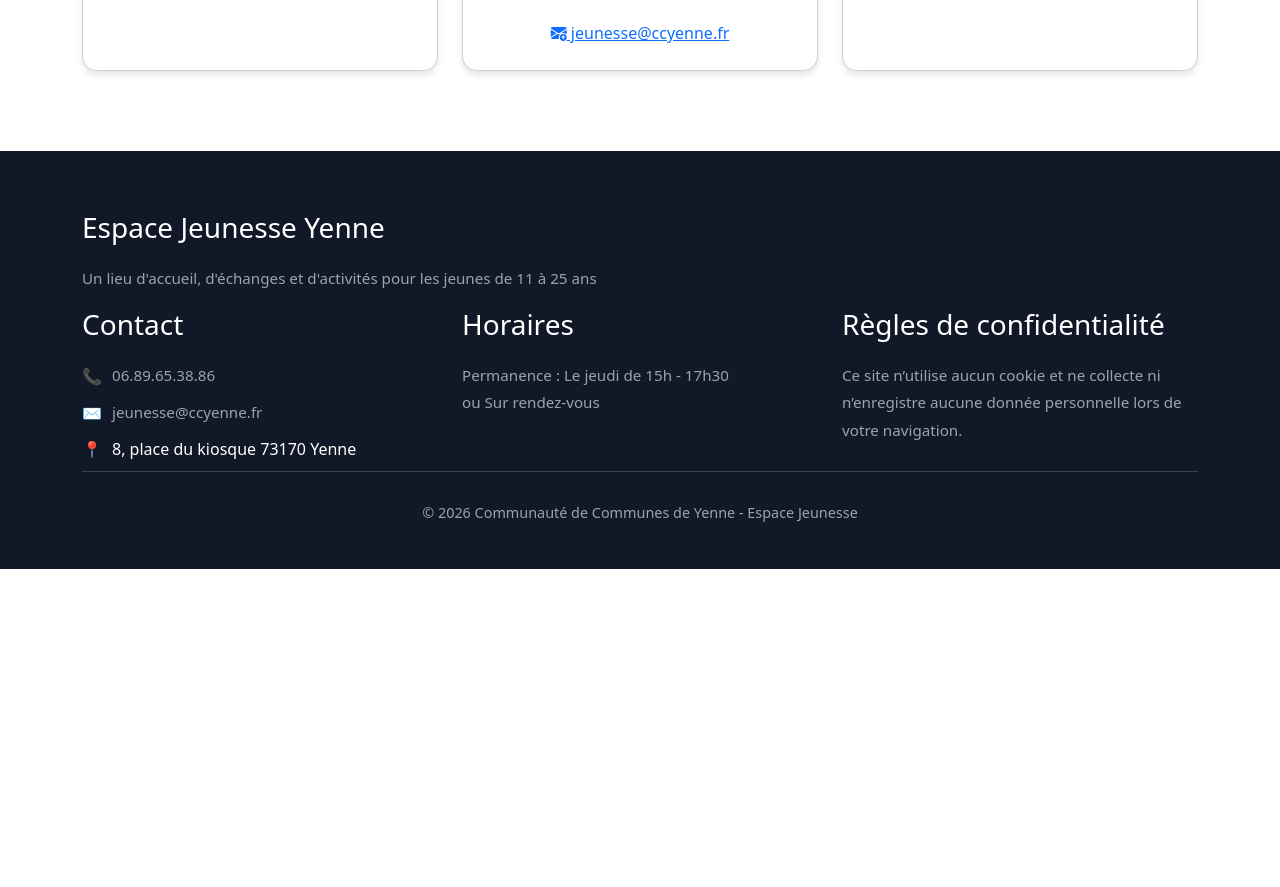
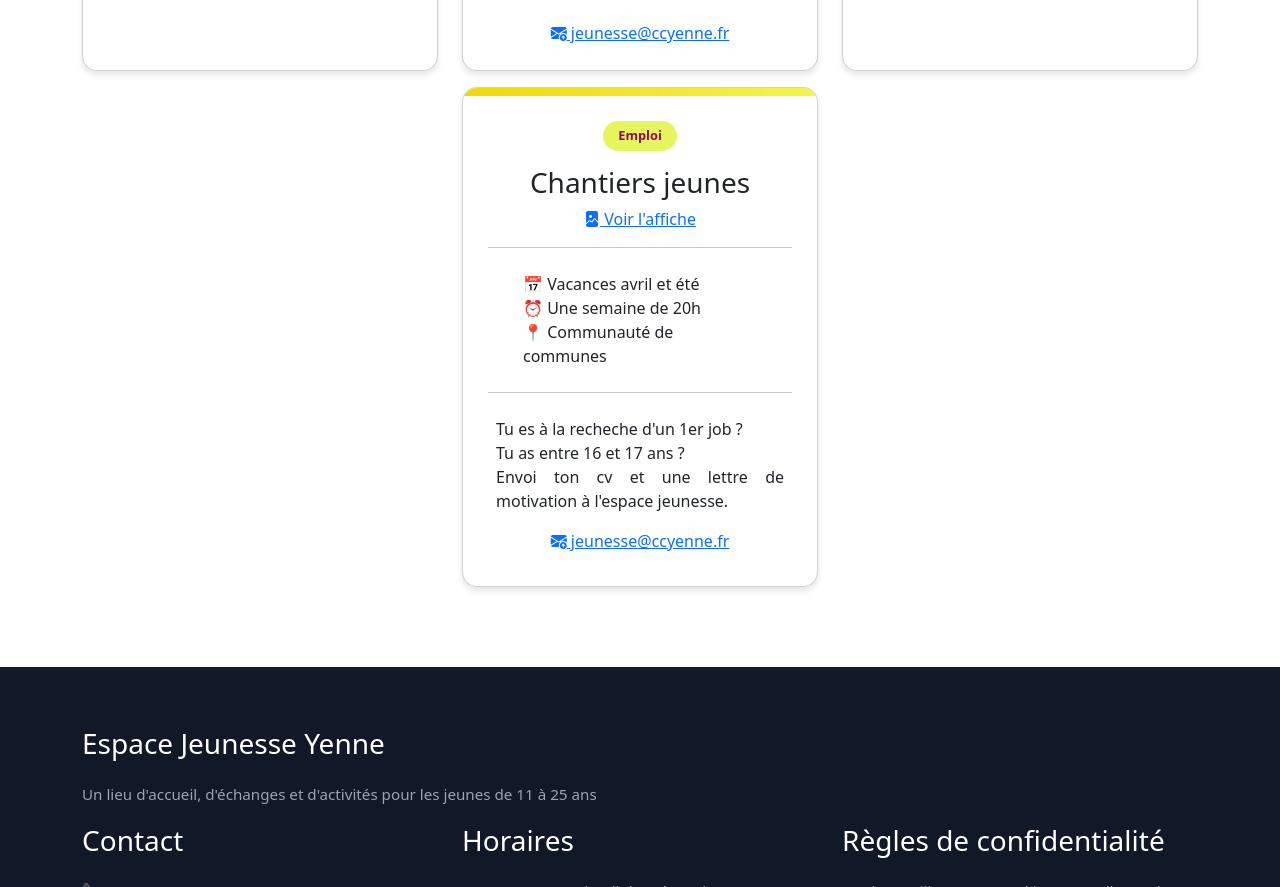
Before and after one commit to Responsable-jeunesse/Site-jeunesse, a plain HTML site: page index.html in a window 1280 px wide. Shown: the part 2247-3134 px from the top of the page. Before the commit the page ends 2816 px from the top, so only its background shows below. Drawn offline with nearby package versions, Linux system fonts and the light colour scheme.

Commit message:
mise à jour 27 novembre

```diff
--- a/index.html
+++ b/index.html
@@ -374,7 +374,7 @@
             <p>Ne manque pas nos prochains événements et activités spéciales</p>
           </div>
           <div class="row justify-content-center">
-            <!-- Evenement 1-->
+            <!-- Evenement 1 BABY SITTING-->
             <div class="col-xl-4 col-lg-4 col-md-6 col-sm-12 mb-3">
               <div class="card news-card h-100">
                 <div class="news-accent accent-purple"></div>
@@ -427,7 +427,7 @@
               </div>
             </div>
 
-            <!-- Evenement 2-->
+            <!-- Evenement 2 SOIREE JEUX-->
             <div class="col-xl-4 col-lg-4 col-md-6 col-sm-12 mb-3">
               <div class="card news-card h-100">
                 <div class="news-accent accent-green"></div>
@@ -482,7 +482,7 @@
               </div>
             </div>
 
-            <!-- Evenement 3
+            <!-- Evenement 3 SORTIES FAMILLES
             <div class="col-xl-4 col-lg-4 col-md-6 col-sm-12 mb-3">
               <div class="card news-card h-100">
                 <div class="news-accent accent-yellow"></div>
@@ -536,7 +536,7 @@
             </div>
             -->
 
-            <!-- Evenement 4 -->
+            <!-- Evenement 4 BAFA -->
             <div class="col-xl-4 col-lg-4 col-md-6 col-sm-12 mb-3">
               <div class="card news-card h-100">
                 <div class="news-accent accent-purple"></div>
@@ -587,7 +587,7 @@
               </div>
             </div>
 
-            <!-- Evenement 5
+            <!-- Evenement 5 en avant l'emploi
             <div class="col-xl-3 col-lg-4 col-md-6 col-sm-12 mb-3">
               <div class="card news-card h-100">
                 <div class="news-accent accent-blue"></div>
@@ -622,6 +622,48 @@
                 </div>
               </div>
             </div>-->
+
+            <!-- Evenement 6 chantiers jeunes -->
+            <div class="col-xl-4 col-lg-4 col-md-6 col-sm-12 mb-3">
+              <div class="card news-card h-100">
+                <div class="news-accent accent-yellow"></div>
+                <div class="news-content">
+                  <span
+                    class="news-badge badge-yellow"
+                    data-bs-toggle="tooltip"
+                    data-bs-placement="top"
+                    data-bs-custom-class="custom-tooltip"
+                    data-bs-title="Pour plus de renseignements, contacter l'espace jeunesse."
+                  >
+                    Emploi
+                  </span>
+                  <h3 class="mb-2">Chantiers jeunes</h3>
+                  <a href="#" data-bs-toggle="modal" data-bs-target="#emploiModal">
+                    <i class="bi bi-file-image-fill"></i>
+                     Voir l'affiche
+                  </a>
+                  <hr />
+                  <div class="text-start col-center mb-2 p-2">
+                    <span>📅 Vacances avril et été</span><br />
+                    <span>⏰ Une semaine de 20h</span><br />
+                    <span>📍 Communauté de communes</span><br />
+                  </div>
+                  <hr />
+                  <div class="p-2">
+                    <p class="text-justify">
+                      Tu es à la recheche d'un 1er job ? <br />
+                      Tu as entre 16 et 17 ans ? <br>
+
+                      Envoi ton cv et une lettre de motivation à l'espace jeunesse.
+                    </p>
+                    <a href="mailto:jeunesse@ccyenne.fr">
+                      <i class="bi bi-envelope-arrow-up-fill"></i>
+                      jeunesse@ccyenne.fr
+                    </a>
+                  </div>
+                </div>
+              </div>
+            </div>
           </div>
         </div>
       </div>
```
